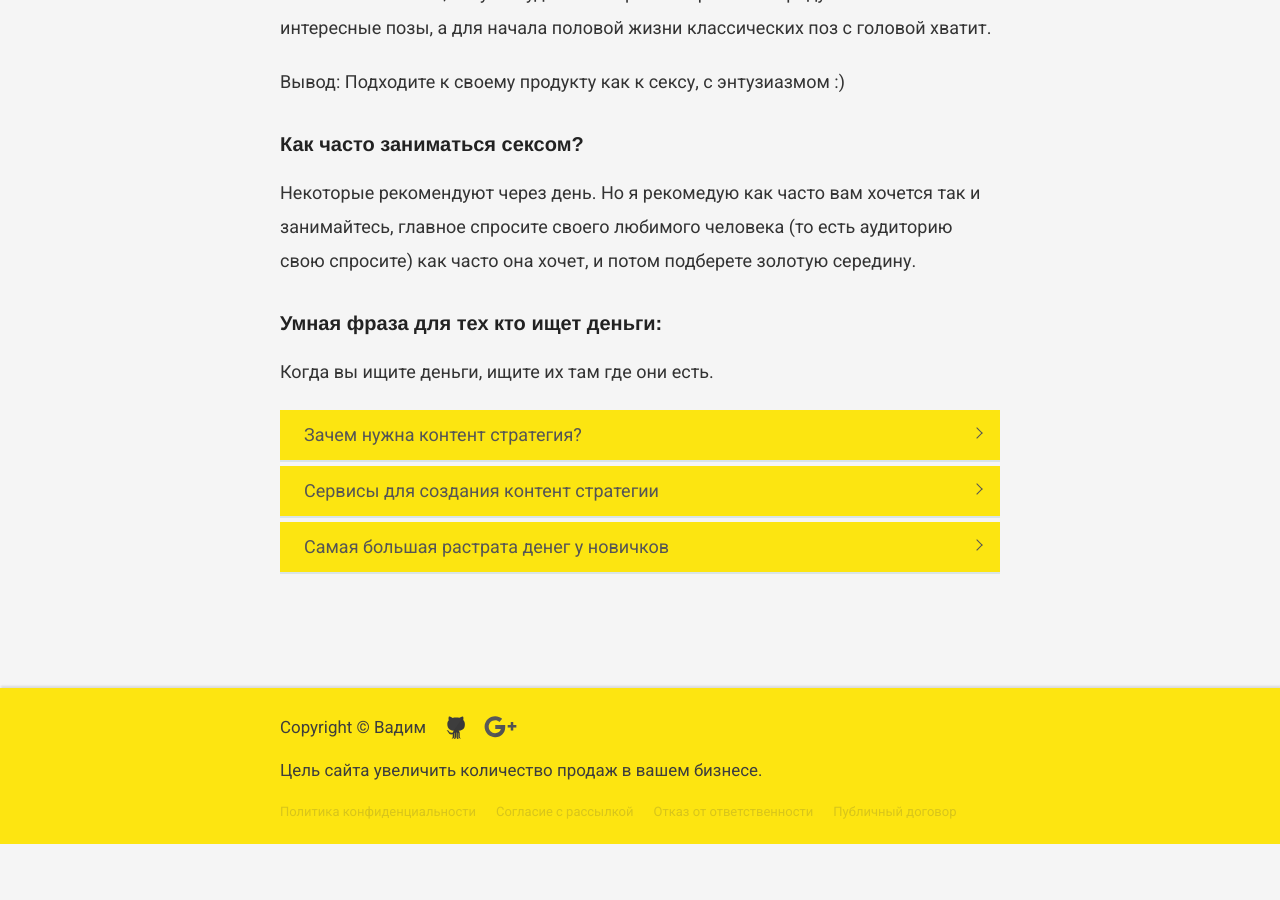
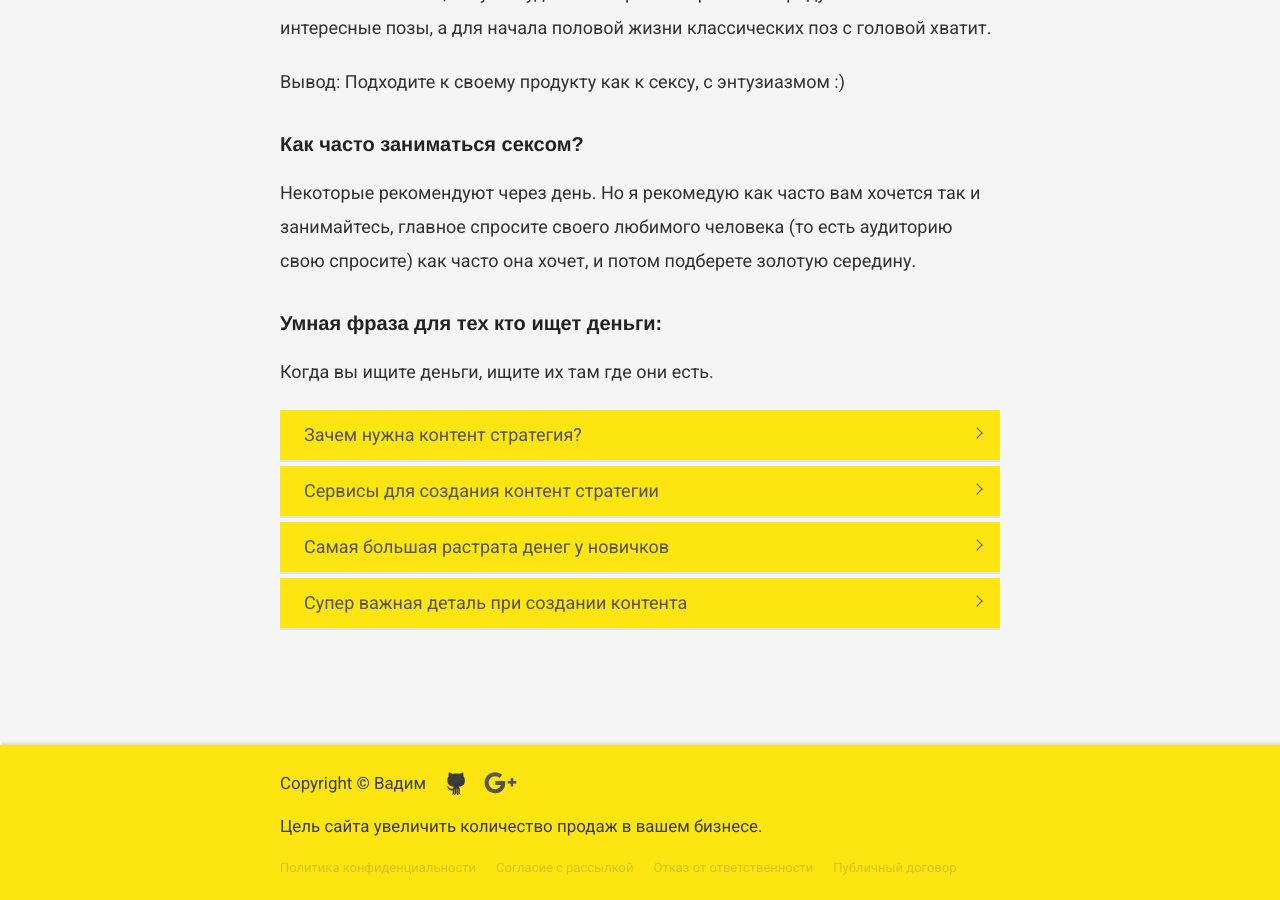
Before and after one commit to VadymVolos/vadymvolos.github.io, a Jekyll site: the page built from _posts/digital-marketing/2017-03-01-content-strategy.md, in a window 1280 px wide and 900 px high, scrolled down 2387 px. Built offline with Jekyll 4.4.1, drawn with Linux system fonts in a browser that asks for light colours; nearby versions of some CDN libraries; comment, search, counter and statistics services are not loaded; before the commit the page ends 3231 px from its top, so only the background shows below that.

Commit message:
Update 2017-03-01-content-strategy.md

```diff
--- a/_posts/digital-marketing/2017-03-01-content-strategy.md
+++ b/_posts/digital-marketing/2017-03-01-content-strategy.md
@@ -127,6 +127,19 @@
 		</div>
 	</li>
 
+	<li class="accordion-li">
+		<a class="accordion-a"><h3>Супер важная деталь при создании контента</h3></a>
+		<div class="accordion-content">
+		<p>
+		Очень важно, начинать записывать видео, писать текст для статьи, с хорошим позитивным ррадостным настроением. Если у вас настроение опустошенное, уставшее, это будет предаваться вашим зрителям, слушателям, и даже если у вас текстовая статья, с помощью текста это тоже будет передаваться читателям вашего текста.
+		</p><p>
+		Поэтому! Очень важно при создании контента чтоб вы были полны сил, полны энергии, с отличным настроением. И тогда ваша аудитория будет к вам липнтуь как к магниту.
+		</p><p>
+		P.S. Если вы сделали пару дублей и это вас выматало, ваше состоянние стало уставшим, лучше отложить на пару часиков создание контента, пойти отдохнуть, занятся делами которые вам дадут силы, а потом бодрячком придете и быстренько сделайте свой контент.
+		</p><p>
+		</div>
+	</li>
+
 <!--
 	<li class="accordion-li">
 		<a class="accordion-a"><h3>Dolor sit Amet</h3></a>
```
